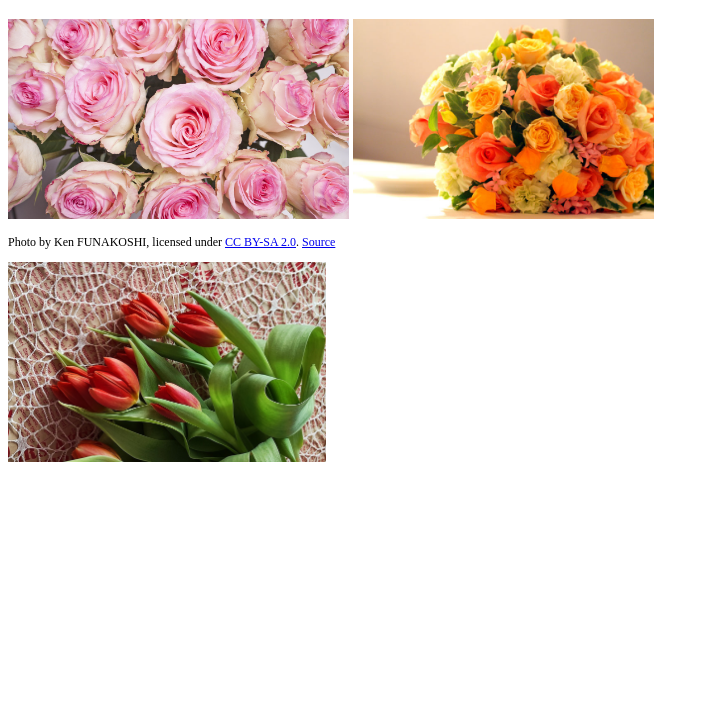
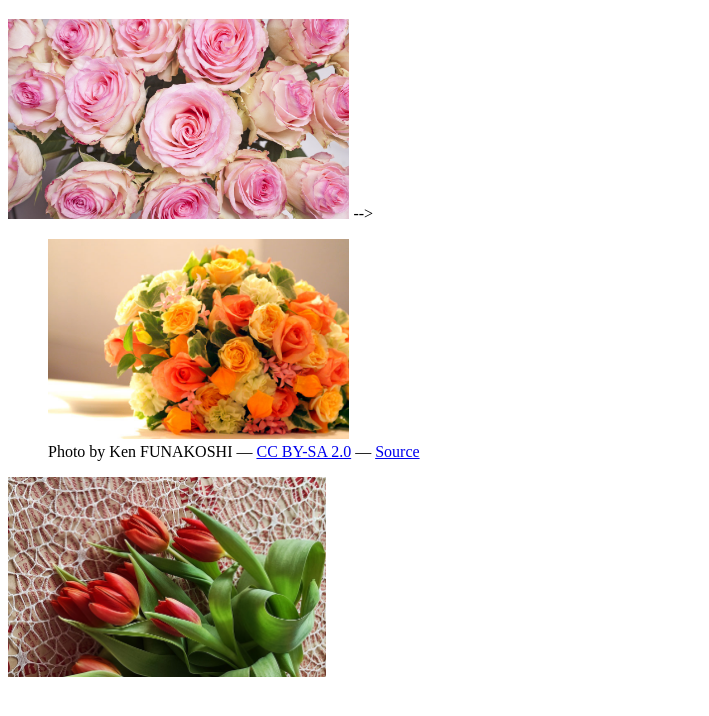
Before and after one commit to vozbranochka/Zlatusik, a plain HTML site: page index.html in a window 1280 px wide. Shown: the part 62-778 px from the top of the page, without its empty margins (0-709 px from the left). Drawn offline with Linux system fonts and the light colour scheme.

Commit message:
Update bouquet2 image and add figure caption
Replaced image and caption for bouquet2 with a figure element.

```diff
--- a/index.html
+++ b/index.html
@@ -9,12 +9,14 @@
   <h1>Delicate Flower Bouquets 🌸</h1>
 
   <img src="bouquet1.JPG" height="200" alt="Delicate pink roses bouquet">
-  <img src="bouquet2.JPG" height="200" alt="Creative bouquet from Wikimedia Commons">
-<p style="font-size: 12px;">
-  Photo by Ken FUNAKOSHI, licensed under
-  <a href="https://creativecommons.org/licenses/by-sa/2.0/" target="_blank">CC BY-SA 2.0</a>.
-  <a href="https://commons.wikimedia.org/wiki/File:Flower_Bouquet.jpg" target="_blank">Source</a>
-</p>
+  -->
+  <figure>
+    <img src="bouquet2.jpg" height="200" alt="Creative bouquet from Wikimedia Commons">
+    <figcaption>
+      Photo by Ken FUNAKOSHI — <a href="https://creativecommons.org/licenses/by-sa/2.0/" target="_blank">CC BY-SA 2.0</a> —
+      <a href="https://commons.wikimedia.org/wiki/File:Flower_Bouquet.jpg" target="_blank">Source</a>
+    </figcaption>
+  </figure>
   <img src="bouquet3.JPG" height="200" alt="Delicate tulip bouquet">
 
 </body>
```
